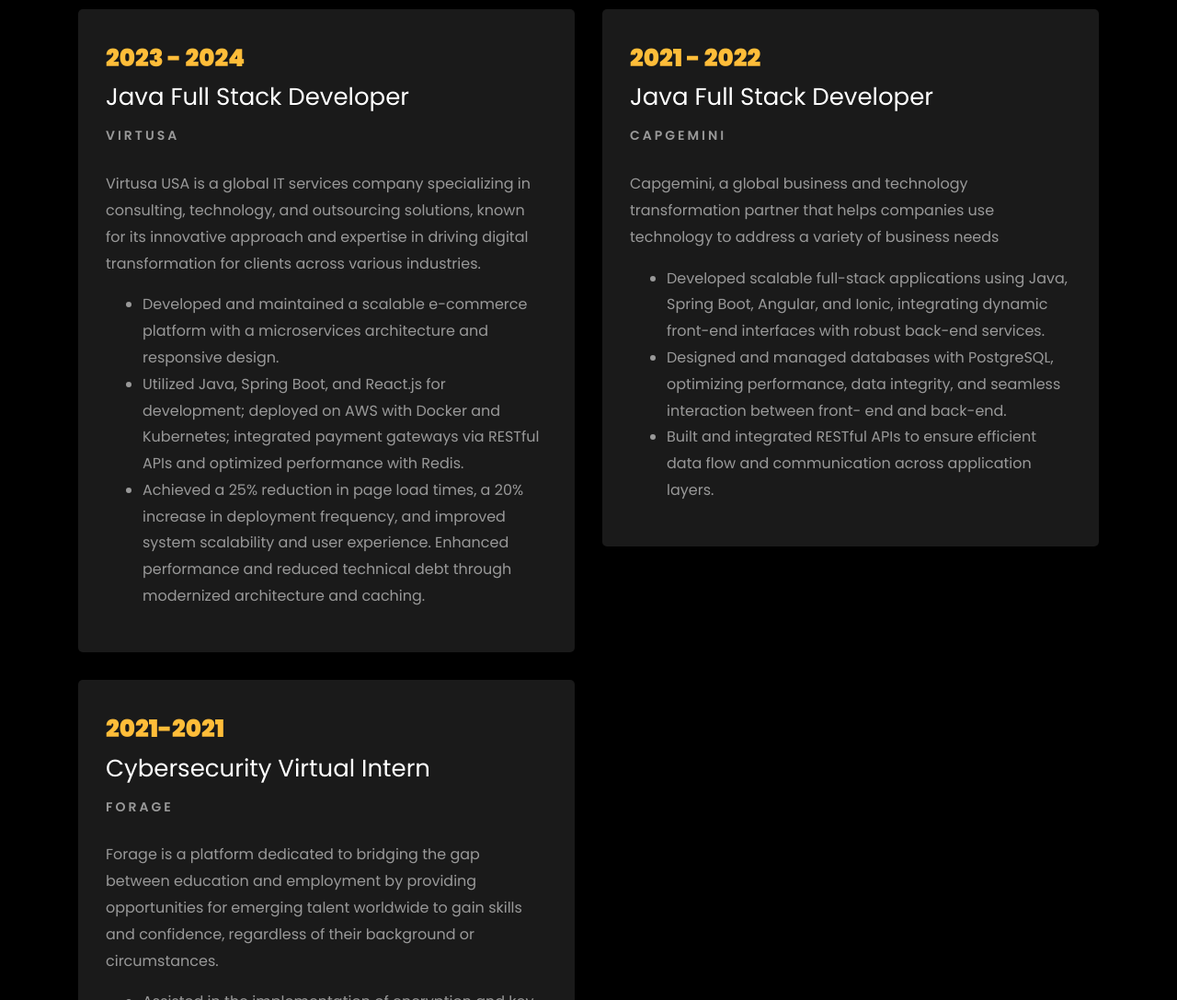
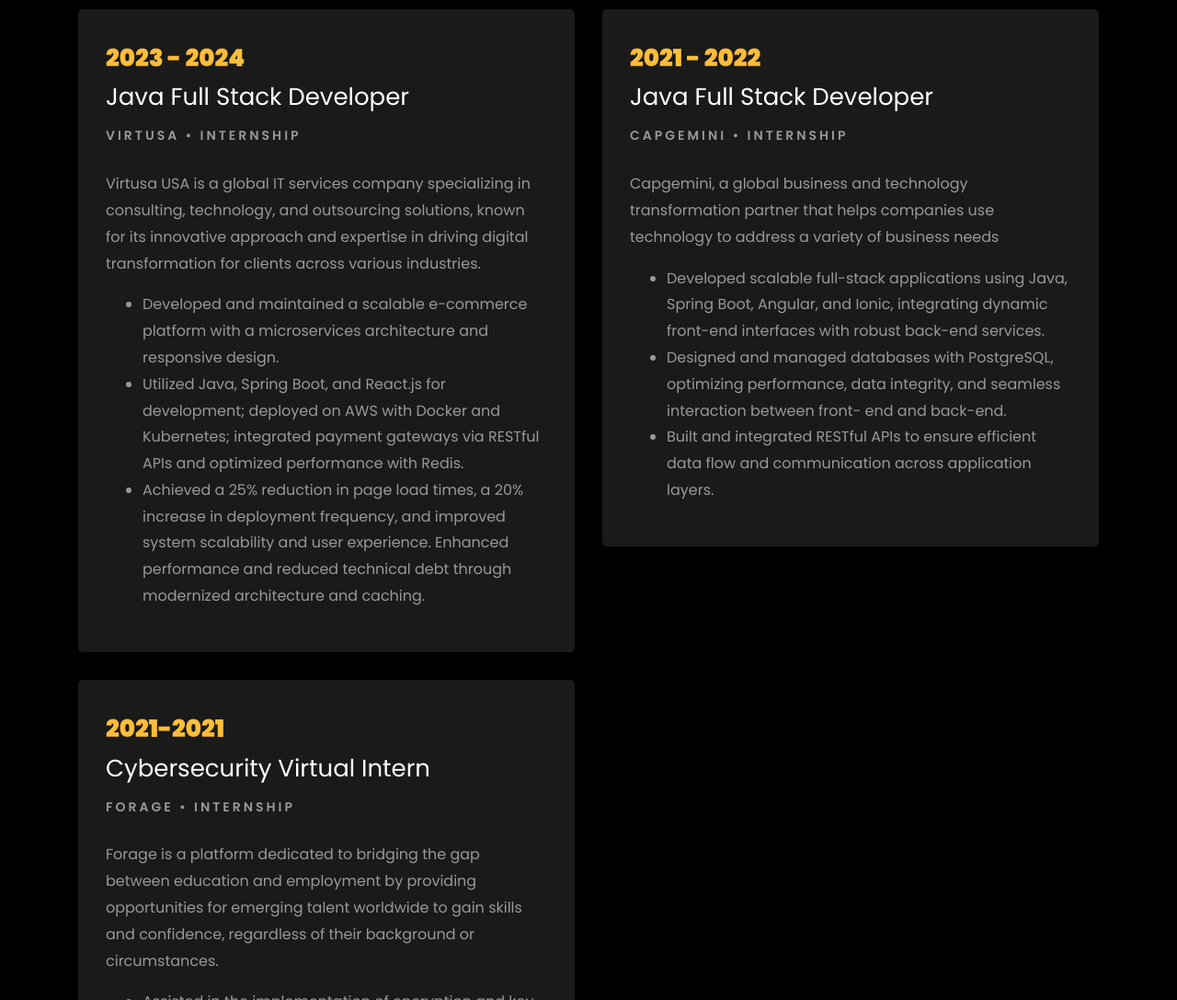
Before and after one commit to harshithbobde/harshithbobde.github.io, a plain HTML site: page index.html in a window 1280 px wide. Shown: the part 2240-3327 px from the top of the page at 92% size. Drawn offline with Linux system fonts and the light colour scheme; files whose address does not match are found by name.

Commit message:
Update index.html

```diff
--- a/index.html
+++ b/index.html
@@ -331,7 +331,7 @@
 				<div class="resume-wrap ftco-animate">
 					<span class="date">2023 - 2024</span>
 					<h2>Java Full Stack Developer</h2>
-					<span class="position">Virtusa</span>
+					<span class="position">Virtusa • Internship</span>
 					<p class="mt-4">Virtusa USA is a global IT services company specializing in consulting, technology, and outsourcing solutions, known for its innovative approach and expertise in driving digital transformation for clients across various industries.
 						<ul>
 							<li>Developed and maintained a scalable e-commerce platform with a microservices architecture and responsive design.</li>
@@ -348,7 +348,7 @@
 					<div class="resume-wrap ftco-animate">
 						<span class="date">2021 - 2022</span>
 						<h2>Java Full Stack Developer</h2>
-						<span class="position">Capgemini</span>
+						<span class="position">Capgemini • Internship</span>
 						<p class="mt-4">Capgemini, a global business and technology transformation partner that helps companies use technology to address a variety of business needs
 							<ul>
 								<li>Developed scalable full-stack applications using Java, Spring Boot, Angular, and Ionic, integrating dynamic front-end interfaces with
@@ -366,7 +366,7 @@
 					<div class="resume-wrap ftco-animate">
 						<span class="date">2021-2021</span>
 						<h2>Cybersecurity Virtual Intern</h2>
-						<span class="position">Forage</span>
+						<span class="position">Forage • Internship</span>
 						<p class="mt-4">
 							Forage is a platform dedicated to bridging the gap between education and employment by providing opportunities for emerging talent worldwide to gain skills and confidence, regardless of their background or circumstances.
 							<ul>
```
